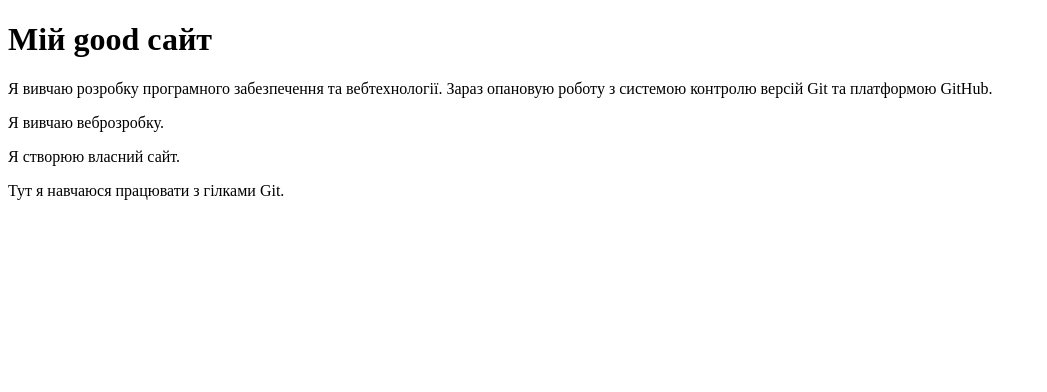
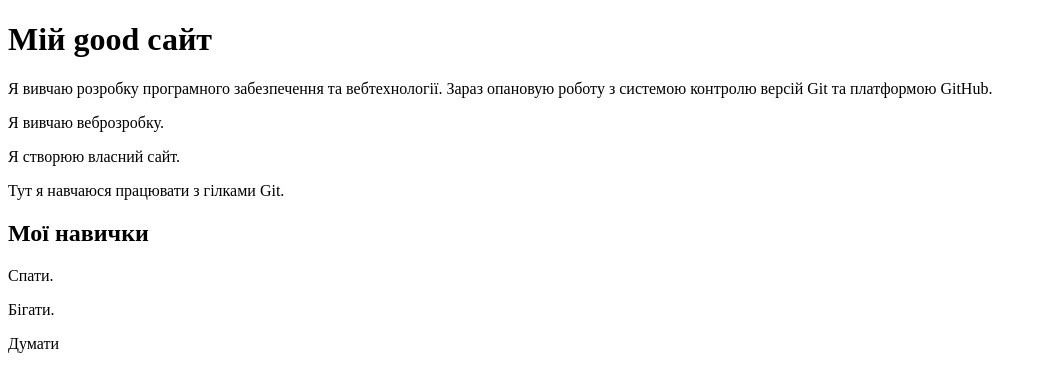
Before and after one commit to Log922/Lesson-3-16-11-26, a plain HTML site: page index.html in a window 1280 px wide. Shown: the whole page, without its empty margins (0-1047 px from the left). Drawn offline with Linux system fonts and the light colour scheme.

Commit message:
Add skills section

```diff
--- a/index.html
+++ b/index.html
@@ -14,5 +14,11 @@
             <p>Я створюю власний сайт.</p>
             <p>Тут я навчаюся працювати з гілками Git.</p>
         </section>
+        <section>
+            <H1>Мої навички</H1>
+            <p>Спати.</p>
+            <p>Бігати.</p>
+            <p>Думати</p>
+        </section>
     </body>
 </html>
```
